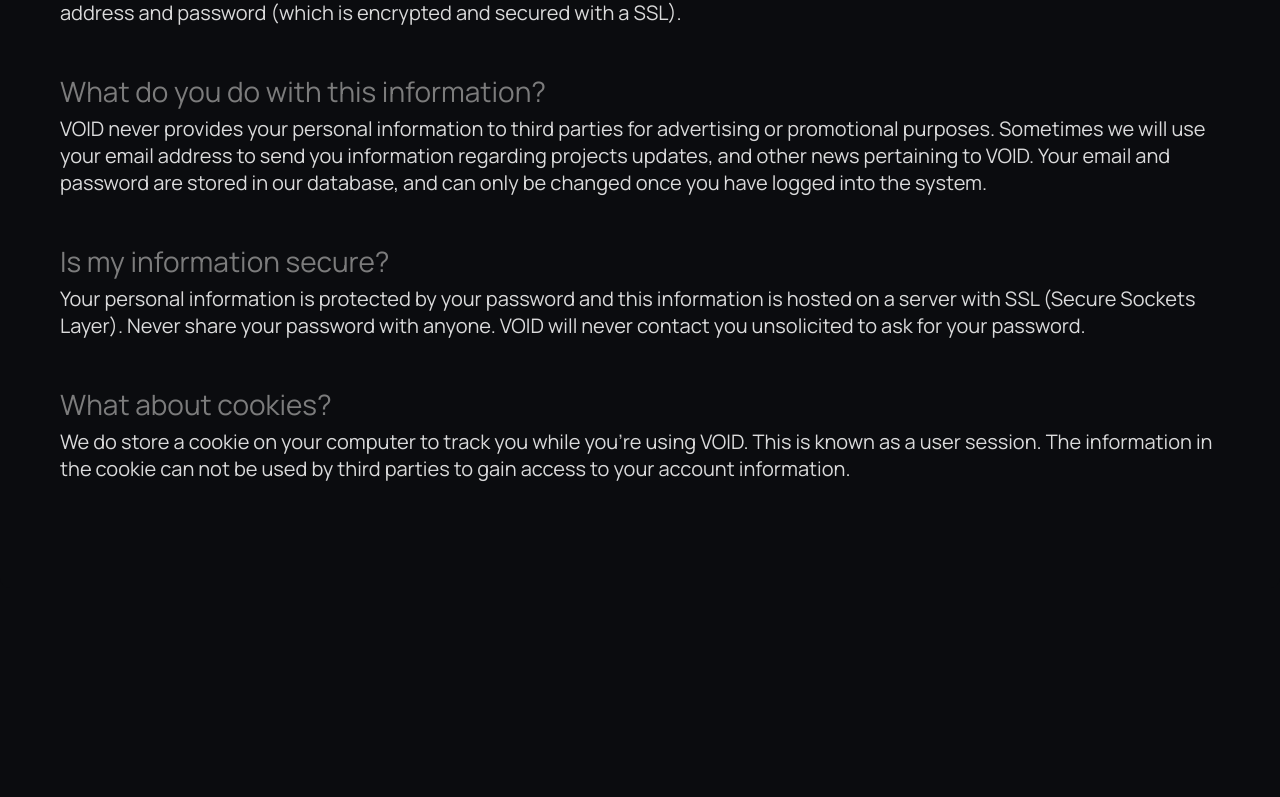
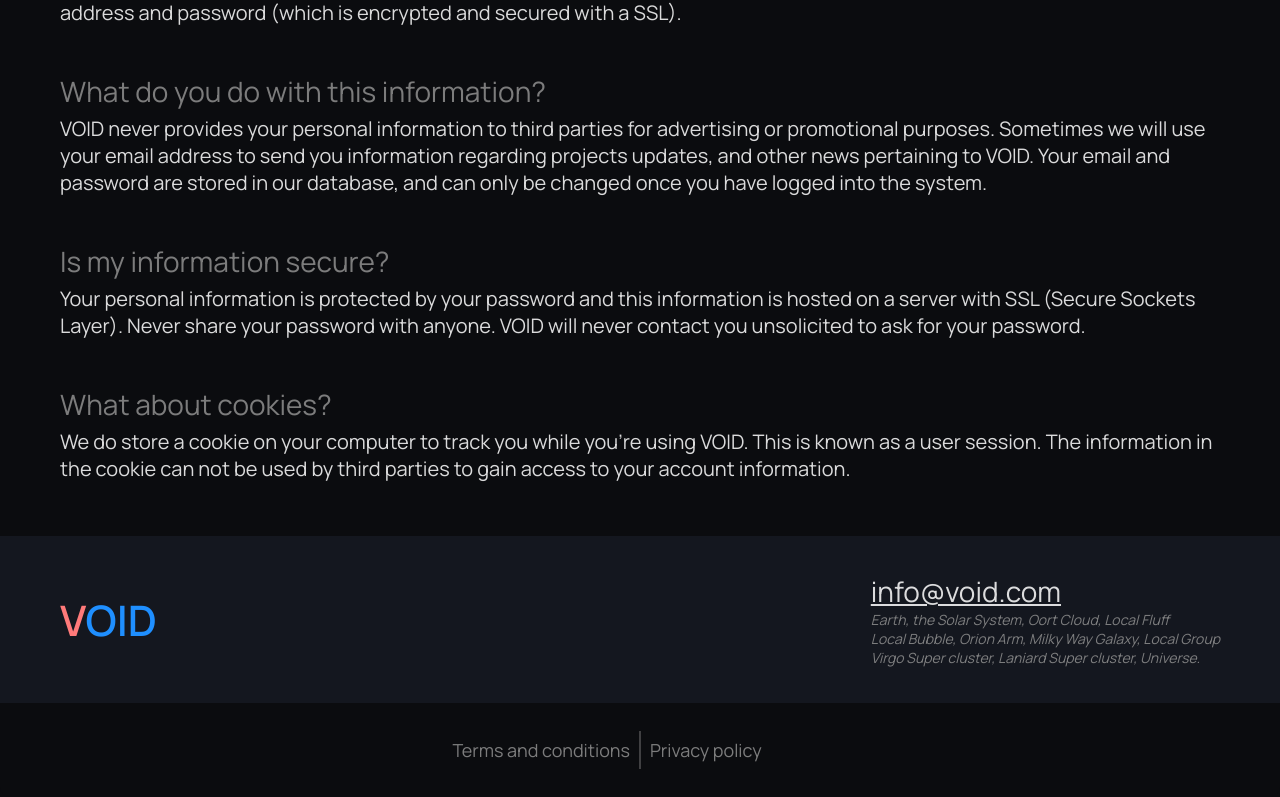
Before and after one commit to pranaydarmapuri/void, a Next.js app: page /policy in a window 1280 px wide. Shown: the part 514-1311 px from the top of the page. Before the commit the page ends 1102 px from the top, so only its background shows below. Built offline with nearby package versions, Linux system fonts and the light colour scheme.

Commit message:
added footer

```diff
--- /dev/null
+++ b/components/footer/footer.module.css
@@ -0,0 +1,32 @@
+.footer_card {
+  margin-top: clamp(2.7rem, 5.4vw, 5.4rem);
+  display: flex;
+  align-items: center;
+  justify-content: space-between;
+}
+
+.terms_section {
+  --padding: 3.5rem;
+  position: relative;
+  padding: var(--padding);
+  display: grid;
+  grid-template-columns: 1fr 1fr;
+  gap: 2rem;
+  isolation: isolate;
+}
+.terms_section::after {
+  content: '';
+  position: absolute;
+  inset: 0;
+  margin: calc(var(--padding) * 0.8) auto;
+  display: block;
+  width: 0.2rem;
+  background-color: rgba(187, 187, 187, 0.3);
+}
+.terms_section > * {
+  text-decoration: none;
+}
+
+.terms_section > *:first-child {
+  text-align: right;
+}
--- /dev/null
+++ b/components/footer/index.tsx
@@ -0,0 +1,32 @@
+import Link from 'next/link'
+import { Card } from "../ui-elements/card"
+import Text from "../ui-elements/typography"
+import css from './footer.module.css'
+
+const Footer = () => {
+  return (
+    <footer>
+      <Card stretched className={css.footer_card}>
+        <div>
+          <Text type="heading5" color="primary" style={{ fontWeight: 600, textDecoration: 'none', cursor: 'pointer' }}>
+            <Text color="secondary">V</Text>OID
+          </Text>
+        </div>
+        <div>
+          <Text type="paragraph" _as="a" href="#" target="_blank">info@void.com</Text>
+          <Text _as="address" style={{ fontSize: '14px' }} color="muted">
+            Earth, the Solar System, Oort Cloud, Local Fluff<br />
+            Local Bubble, Orion Arm, Milky Way Galaxy, Local Group<br />
+            Virgo Super cluster, Laniard Super cluster, Universe.
+          </Text>
+        </div>
+      </Card>
+      <div className={css.terms_section}>
+        <Link href="/terms" passHref><Text _as="a" color="muted" type="caption">Terms and conditions</Text></Link>
+        <Link href="/policy" passHref><Text _as="a" color="muted" type="caption">Privacy policy</Text></Link>
+      </div>
+    </footer>
+  )
+}
+
+export default Footer
--- a/components/ui-elements/card/card.module.css
+++ b/components/ui-elements/card/card.module.css
@@ -7,9 +7,8 @@
 }
 
 .stretched {
-  --padding-block: clamp(2.8rem, 10vw, 10rem);
+  --padding-block: clamp(2rem, 3.6vw, 3.6rem);
   padding: var(--padding-block) 0;
-  padding-top: calc(var(--padding-block) - var(--desktop-nav-height));
   position: relative;
   isolation: isolate;
   background-color: transparent;
@@ -19,7 +18,6 @@
   content: '';
   position: absolute;
   inset: 0 -250%;
-  top: calc(-1 * var(--body-padding));
   background-color: hsl(var(--bg-col-hue) var(--bg-col-sat) var(--bg-col-lyt));
   z-index: -1;
 }
--- a/pages/_app.tsx
+++ b/pages/_app.tsx
@@ -2,12 +2,14 @@
 import type { AppProps } from 'next/app'
 import Navbar from '../components/Navbar'
 import { NavbarContextProvider } from '../context/NavbarContext'
+import Footer from '../components/footer'
 
 function MyApp({ Component, pageProps }: AppProps) {
   return (
     <NavbarContextProvider>
       <Navbar />
       <Component {...pageProps} />
+      <Footer />
     </NavbarContextProvider>
   )
 }
--- a/pages/policy/index.tsx
+++ b/pages/policy/index.tsx
@@ -11,7 +11,7 @@
 
   return (
     <>
-      <Card stretched>
+      <Card stretched className="title-card">
         <Text type="title" >Privacy policy</Text>
       </Card>
       <main>
--- a/styles/globals.css
+++ b/styles/globals.css
@@ -75,4 +75,14 @@
   width: 100vw;
   max-width: 144rem;
   padding: var(--body-padding);
+  padding-bottom: 0;
 }
+
+.title-card.title-card {
+  --padding-block: clamp(2.8rem, 10vw, 10rem);
+  padding: var(--padding-block) 0 !important;
+  padding-top: calc(var(--padding-block) - var(--desktop-nav-height)) !important;
+}
+.title-card::before {
+  top: calc(-1 * var(--body-padding)) !important;
+}
```
